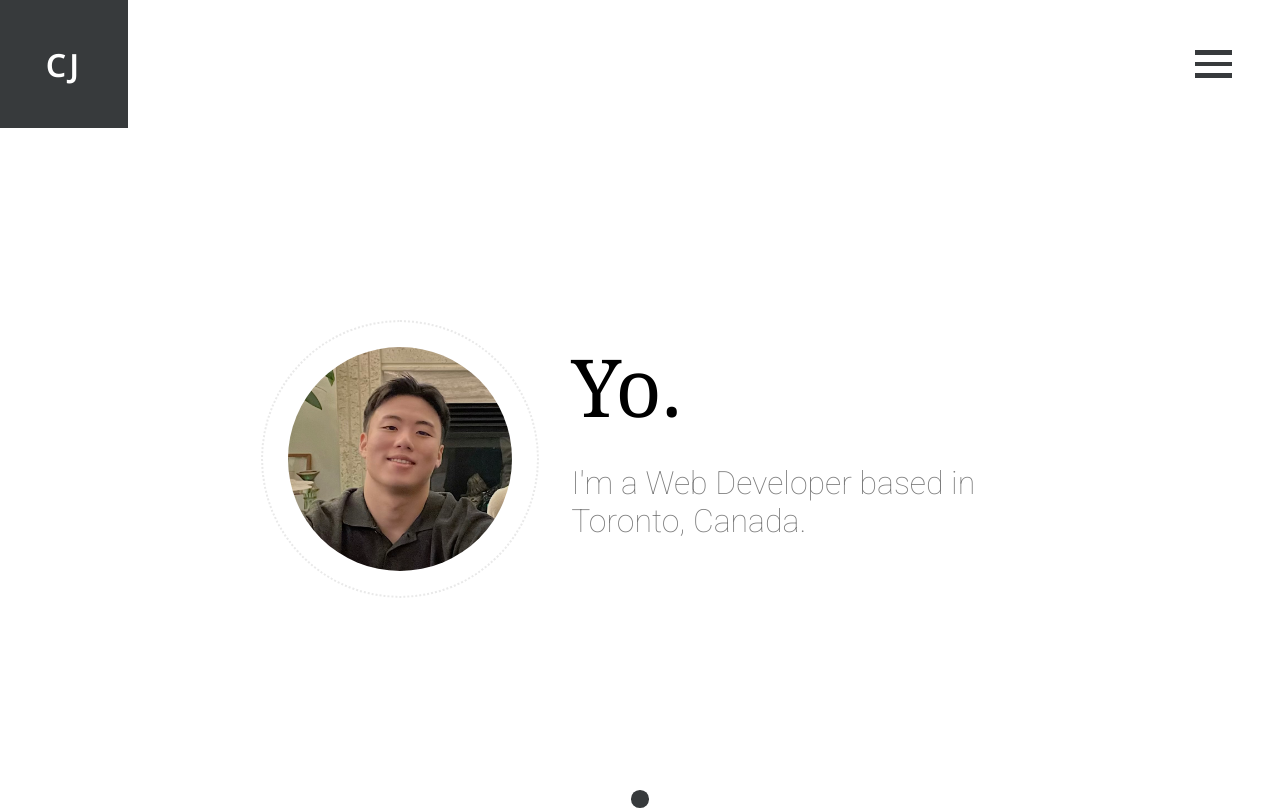
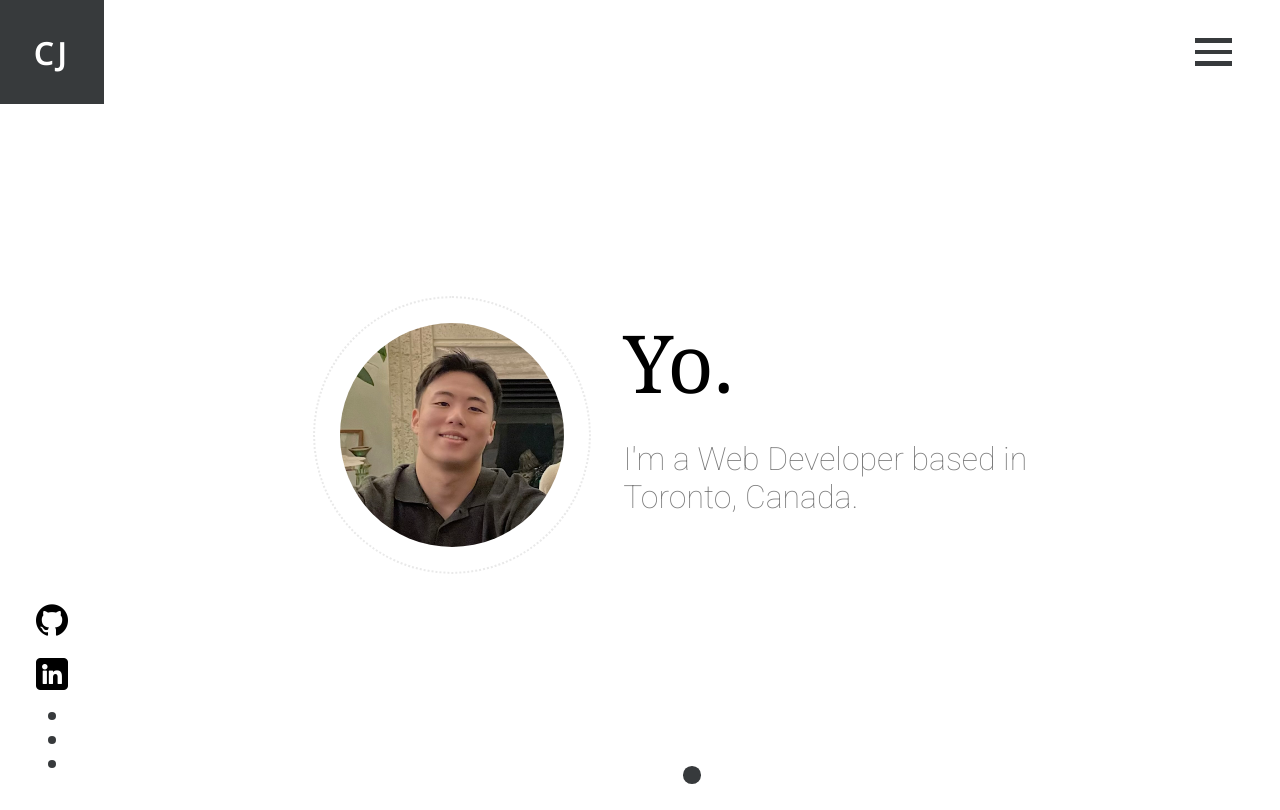
Before and after one commit to cjoak1028/my-personal-website, a React (Create React App) app: page / in a window 1280 px wide. Shown: the top 810 px of the page. Built offline with nearby package versions, Linux system fonts and the light colour scheme.

Commit message:
Added sidebar

```diff
--- a/src/App.js
+++ b/src/App.js
@@ -5,12 +5,15 @@ import About from "./components/About/About";
 import Skills from "./components/Skills/Skills";
 import Work from "./components/Work/Work";
 import Contact from "./components/Contact/Contact";
+import Sidebar from "./components/Sidebar/Sidebar";
 import styles from "./App.module.css";
 
 function App() {
   return (
     <div>
       <Header />
+      <div className="flex">
+        <Sidebar />
         <div id={styles["app-container"]}>
           <div className={styles["section"]}>
             <Hero />
@@ -44,6 +47,7 @@ function App() {
           </div>
         </div>
       </div>
+    </div>
   );
 }
 
--- a/src/App.module.css
+++ b/src/App.module.css
@@ -50,3 +50,9 @@
 #links a:not(:last-child) {
     margin-right: 2rem;
 }
+
+@media screen and (min-width: 65em) {
+    #links {
+        display: none;
+    }
+}
--- a/src/components/About/About.js
+++ b/src/components/About/About.js
@@ -4,7 +4,7 @@ import { BsArrowRight } from "react-icons/bs";
 
 const About = () => {
   return (
-    <div>
+    <div id={styles.about}>
       <h2>I'm CJ</h2>
       <p>
         I survived U of T, endured tutorial hell, and built a number of things
--- a/src/components/About/About.module.css
+++ b/src/components/About/About.module.css
@@ -2,6 +2,7 @@
     /* float: right; */
     margin-right: 1rem;
     cursor: pointer;
+    opacity: 40%;
 }
 
 #arrow {
@@ -17,3 +18,9 @@
     transform: translateX(.5rem);
     transition: .2s;
 }
+
+@media screen and (min-width: 65em) {
+    #about {
+        width: 60%;
+    }
+}
--- a/src/components/Header/Header.module.css
+++ b/src/components/Header/Header.module.css
@@ -1,11 +1,12 @@
 #header {
-    height: 8rem;
     padding-right: 3rem;
 }
 
 #logo-container {
     width: 8rem;
-    height: 100%;
+    max-width: 6.5em;
+    height: 8rem;
+    max-height: 6.5em;
     background-color: var(--c-main);
 }
 
--- /dev/null
+++ b/src/components/Sidebar/Sidebar.js
@@ -0,0 +1,22 @@
+import React from "react";
+import styles from "./Sidebar.module.css";
+
+const Sidebar = () => {
+  return (
+    <div id={styles.sidebar} className="flex-jc-c">
+      <div id={styles["sidebar-content"]} className="flex flex-d-c flex-ai-c">
+        <a href="https://github.com/cjoak1028">
+          <img src="/assets/logos/github.png" alt="github logo" />
+        </a>
+        <a href="https://www.linkedin.com/in/cj-kim-966351255/">
+          <img src="/assets/logos/linkedin.png" alt="linkedin logo" />
+        </a>
+        <span></span>
+        <span></span>
+        <span></span>
+      </div>
+    </div>
+  );
+};
+
+export default Sidebar;
--- /dev/null
+++ b/src/components/Sidebar/Sidebar.module.css
@@ -0,0 +1,34 @@
+#sidebar {
+    height: 100%;
+    min-width: 6.5em;
+    display: none;
+}
+
+#sidebar-content {
+    position: fixed;
+    bottom: 0;
+    margin-bottom: 2rem;
+}
+
+#sidebar-content img {
+    width: 2rem;
+    height: auto;
+}
+
+#sidebar-content span {
+    display: block;
+    width: .5rem;
+    height: .5rem;
+    border-radius: 50%;
+    background-color: var(--c-main);
+}
+
+#sidebar-content>*:not(:last-child) {
+    margin-bottom: 1rem;
+}
+
+@media screen and (min-width: 65em) {
+    #sidebar {
+        display: flex;
+    }
+}
--- a/src/index.css
+++ b/src/index.css
@@ -34,6 +34,10 @@
 
 .flex-ai-c {
   align-items: center;
+}
+
+.flex-ai-e {
+  align-items: flex-end;
 }
 
 /* LAYOUT */
@@ -102,7 +106,6 @@ p {
 a {
   font-size: 1.6rem;
   color: black;
-  opacity: 40%;
 }
 
 @media screen and (min-width: 65em) {
```
Lines whose indentation alone changed are shown as unchanged.
